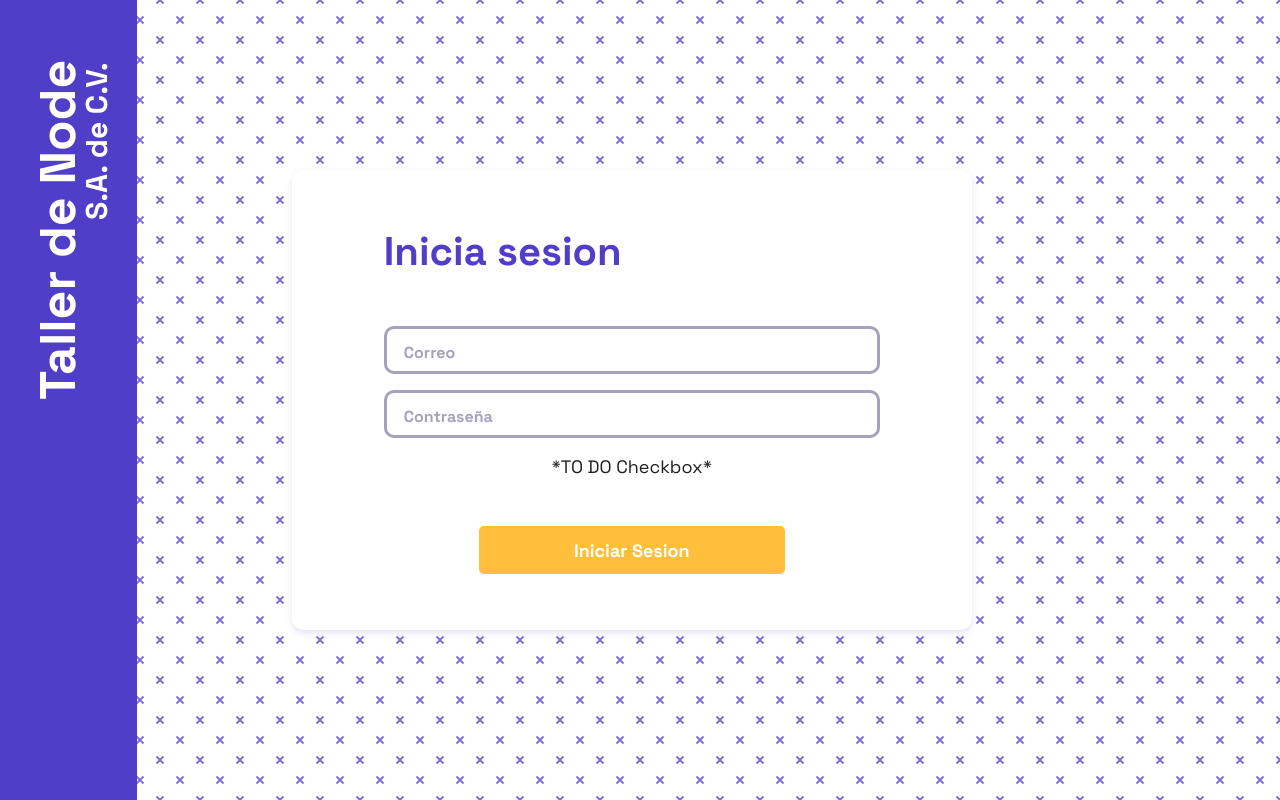
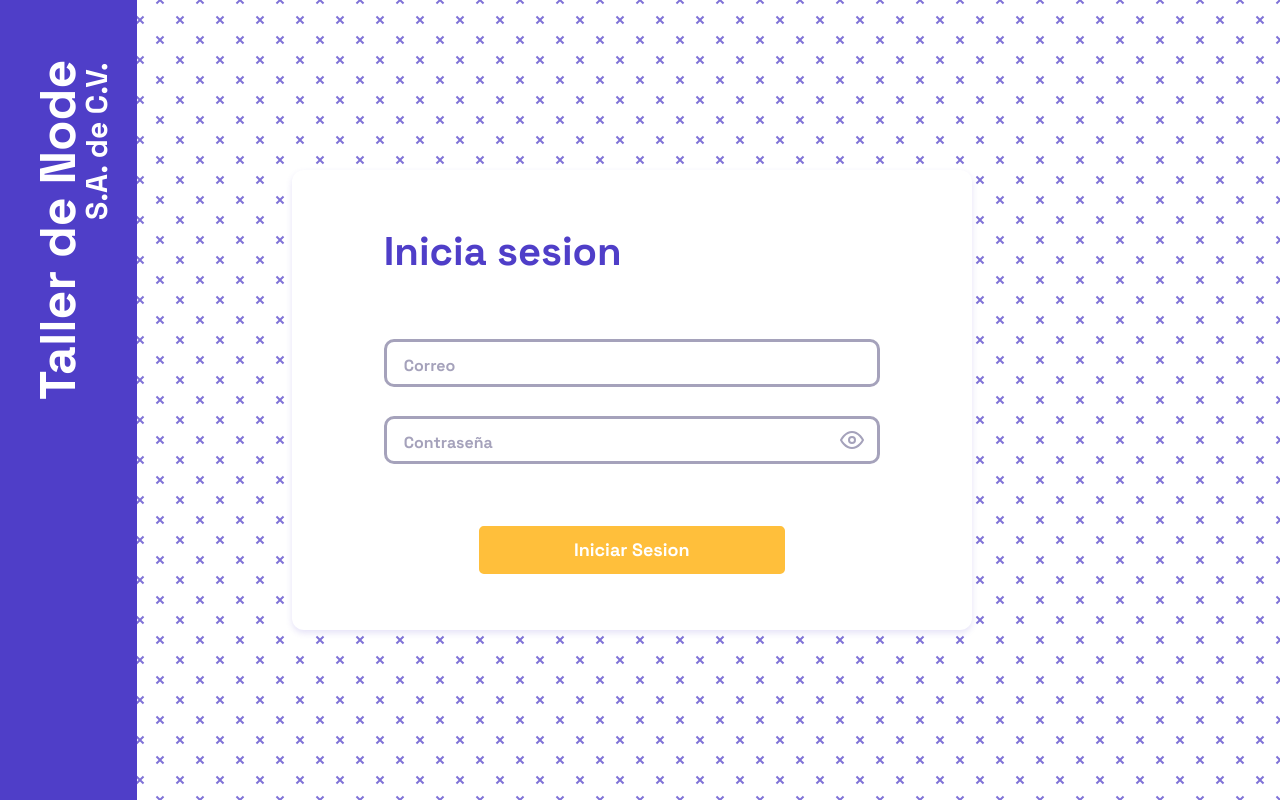
Before and after one commit to Angel877898/ProyectoNode, a React (Create React App) app in the folder frontend/: page / in a window 1280 px wide. Built offline with nearby package versions, Linux system fonts and the light colour scheme.

Commit message:
*added* router

```diff
--- a/frontend/package.json
+++ b/frontend/package.json
@@ -8,6 +8,7 @@
     "@testing-library/user-event": "^12.1.10",
     "react": "^17.0.1",
     "react-dom": "^17.0.1",
+    "react-router-dom": "^5.2.0",
     "react-scripts": "4.0.0",
     "web-vitals": "^0.2.4"
   },
--- a/frontend/src/containers/App.js
+++ b/frontend/src/containers/App.js
@@ -1,13 +1,8 @@
 import React from 'react';
-import NotFound from '../components/notFound';
-import Main from './Main';
-import Login from '../containers/Login'
+import AppRouter from '../routes/AppRouter';
 const App = () => {
     return (
-        <>
-
-            <Login/>
-        </>
+        <AppRouter />
     )
 }
 
--- a/frontend/src/containers/Login.js
+++ b/frontend/src/containers/Login.js
@@ -1,6 +1,6 @@
 import React, {useState} from 'react';
 import isEmail from '../utils/verify/isEmail'
-import '../assets/styles/components/Login.css';
+import '../assets/styles/containers/Login.css';
 import Button from '../components/Button';
 import Input from '../components/Input';
 import postLogin from '../utils/services/postLogin';
@@ -64,9 +64,10 @@
                             name='Contraseña'
                             size={'large'}
                             value={password}
+                            type={ false }
                             onChange={handlePass}
                         />
-                        {/* TODO checkbox */}<p>*TO DO Checkbox*</p>
+                        {/* TODO checkbox<p>*TO DO Checkbox*</p> */}
                         <Button type="primary" size="large" text='Iniciar Sesion' />
 
                     </div>
--- a/frontend/src/components/notFound.js
+++ b/frontend/src/containers/NotFound.js
@@ -1,7 +1,6 @@
 import React from 'react';
-
-import '../assets/styles/components/notFound.css';
-import Button from './Button';
+import Button from '../components/Button';
+import '../assets/styles/containers/NotFound.css';
 
 const NotFound = () => {
     return (
--- /dev/null
+++ b/frontend/src/routes/AppRouter.js
@@ -0,0 +1,18 @@
+import React from 'react'
+import Login from '../containers/Login'
+import Main from '../containers/Main'
+import { BrowserRouter as Router, Switch, Route, Redirect } from "react-router-dom"
+
+const AppRouter = () => {
+    return (
+        <Router>
+            <Switch>
+                <Route exact path='/' component={ Login }/>
+                <Route exact path='/empleados' component={ Main }/>
+                <Redirect to='/'/>
+            </Switch>
+        </Router>
+    )
+}
+
+export default AppRouter
```
Also changed, not shown: frontend/src/assets/styles/containers/Login.css (renamed from frontend/src/assets/styles/components/Login.css), frontend/src/assets/styles/containers/NotFound.css (renamed from frontend/src/assets/styles/components/notFound.css), 1 other file (tests, documents, lock files or other folders).
